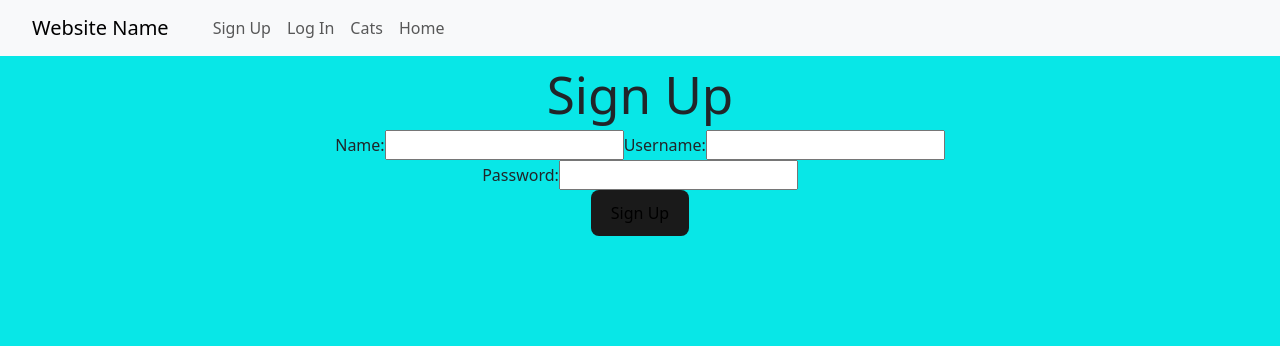
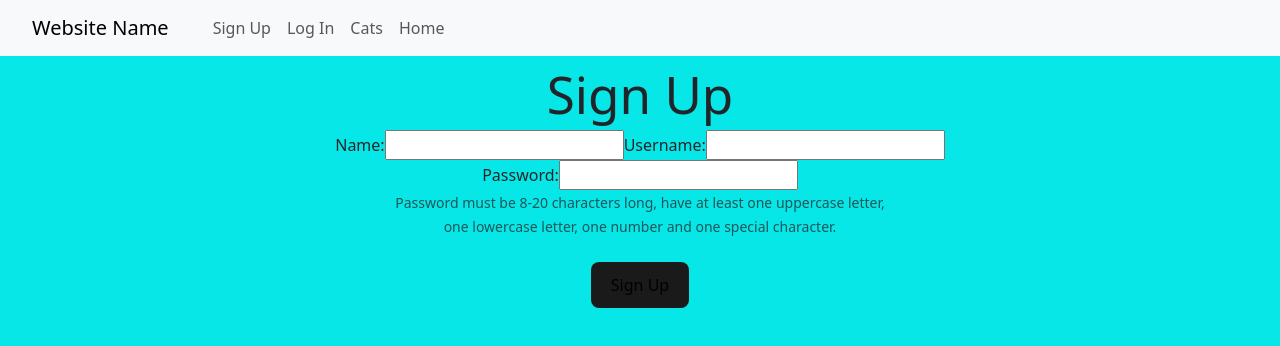
Before and after one commit to CapstoneStoreProject/CapstoneProject, a React (Vite) app: page /SignUpPage in a window 1280 px wide. Shown: the top 346 px of the page. Built offline with nearby package versions, Linux system fonts and the light colour scheme.

Commit message:
some stuff added

```diff
--- a/src/index.css
+++ b/src/index.css
@@ -12,6 +12,7 @@
   -webkit-font-smoothing: antialiased;
   -moz-osx-font-smoothing: grayscale;
   -webkit-text-size-adjust: 100%;
+
 }
 
 a {
--- a/src/pages/CheckoutPage.jsx
+++ b/src/pages/CheckoutPage.jsx
@@ -2,13 +2,13 @@ import { useState } from 'react'
 import { useNavigate } from 'react-router-dom'
 import { deleteCatById } from '../API'
 // import { Autocomplete, verify, AddressForm } from '@lob/react-address-autocomplete'
-import {
-    MDBRow,
-    MDBCol,
-    MDBInput,
-    MDBCheckbox,
-    MDBBtn
-  } from 'mdb-react-ui-kit';
+// import {
+//     MDBRow,
+//     MDBCol,
+//     MDBInput,
+//     MDBCheckbox,
+//     MDBBtn
+//   } from 'mdb-react-ui-kit';
 export default function CheckoutPage({token, cart, setCart}) {
     // const [selectedAddress, setSelectedAddress] = useState({})
     // const [verificationResult, setVerificationResult] = useState(null)
@@ -18,15 +18,11 @@ export default function CheckoutPage({token, cart, setCart}) {
         for (let i = 0; i < cart.length; i++) {
             await deleteCatById(cart[i].id, token)
         }
-
         setCart([])
-
         navigate('/')
     }
     return (
         <>
-
-
             <h1>Checkout</h1>
             <h3>Click on the Donate button below to help us support our cats while we search for their forever homes.</h3>
             <form action="https://www.paypal.com/donate" method="post" target="_top">
@@ -44,7 +40,13 @@ export default function CheckoutPage({token, cart, setCart}) {
                 onSelection={selected => setSelectedAddress(selected.value)}
             /> */}
                <form>
-      <MDBRow className='mb-4'>
+                {/* <MDBCheckbox
+        wrapperClass='d-flex justify-content-center mb-4'
+        id='form6Example8'
+        label='Delivery'
+        // defaultChecked
+      /> */}
+      {/* <MDBRow className='mb-4'>
         <MDBCol>
           <MDBInput id='form6Example1' label='First name' />
         </MDBCol>
@@ -53,22 +55,17 @@ export default function CheckoutPage({token, cart, setCart}) {
         </MDBCol>
       </MDBRow>
 
-      {/* <MDBInput wrapperClass='mb-4' id='form6Example3' label='Company name' /> */}
       <MDBInput wrapperClass='mb-4' id='form6Example4' label='Address' />
       <MDBInput wrapperClass='mb-4' type='email' id='form6Example5' label='Email' />
       <MDBInput wrapperClass='mb-4' type='tel' id='form6Example6' label='Phone' />
 
       <MDBInput wrapperClass='mb-4' textarea id='form6Example7' rows={4} label='Additional information' />
 
-      {/* <MDBCheckbox
-        wrapperClass='d-flex justify-content-center mb-4'
-        id='form6Example8'
-        label='Create an account?'
-        defaultChecked
-      /> */}
+       */}
 
 
     </form>
+
             <p>delivery of cat flat rate (stretch goal price based on milage--requires me to have a location)</p>
             <p>pick up cat for free</p>
             <button className="btn btn-success checkout" onClick={() => handleClick()}>Checkout</button>
--- a/src/pages/SignUpPage.jsx
+++ b/src/pages/SignUpPage.jsx
@@ -84,8 +84,17 @@ export default function SignUpPage({setToken}) {
                         setPwdErrorMessage(false);
                         setPassword(e.target.value)
                     }}
+
                 />
-
+                <div>
+                    <div className="row g-3 align-items-center">
+                        <div>
+                            <span id="passwordHelpInline" className="form-text">
+                                Password must be 8-20 characters long, have at least one uppercase letter, <br></br>one lowercase letter, one number and one special character.
+                            </span>
+                        </div>
+                    </div>
+                </div>
                 <br></br>
                 <button type="submit">Sign Up</button>
             </form>
```
